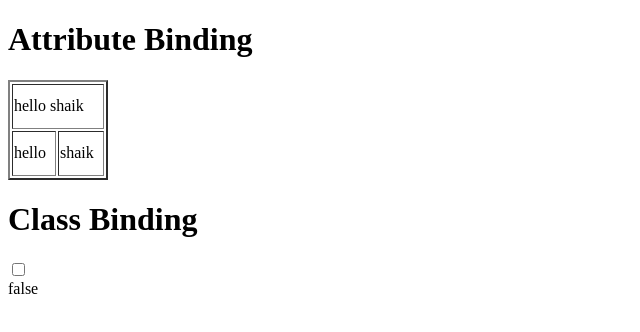
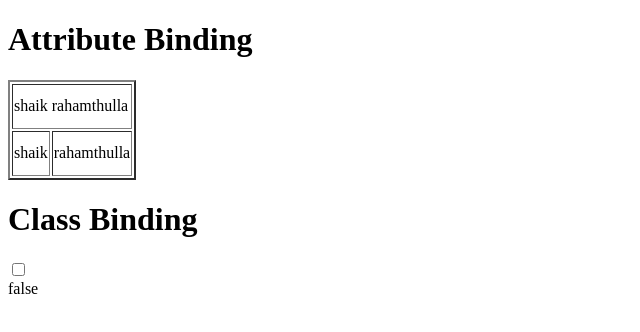
Before and after one commit to shaikrahamthulla/Ang6, an Angular app: page /binding in a window 1280 px wide. Shown: the top 332 px of the page, without its empty margins (0-640 px from the left). Built offline with nearby package versions, Linux system fonts and the light colour scheme.

Commit message:
binding table values

```diff
--- a/src/app/component/binding/binding.component.html
+++ b/src/app/component/binding/binding.component.html
@@ -4,11 +4,11 @@
 
   <table [border] = "b" [attr.width] = "w" [attr.height] = "h">
     <tr>
-      <td [attr.colspan]= "c">hello shaik</td>
+      <td [attr.colspan]= "c">shaik rahamthulla</td>
     </tr>
     <tr>
-      <td>hello</td>
       <td>shaik</td>
+      <td>rahamthulla</td>
     </tr>
   </table>
 
```
